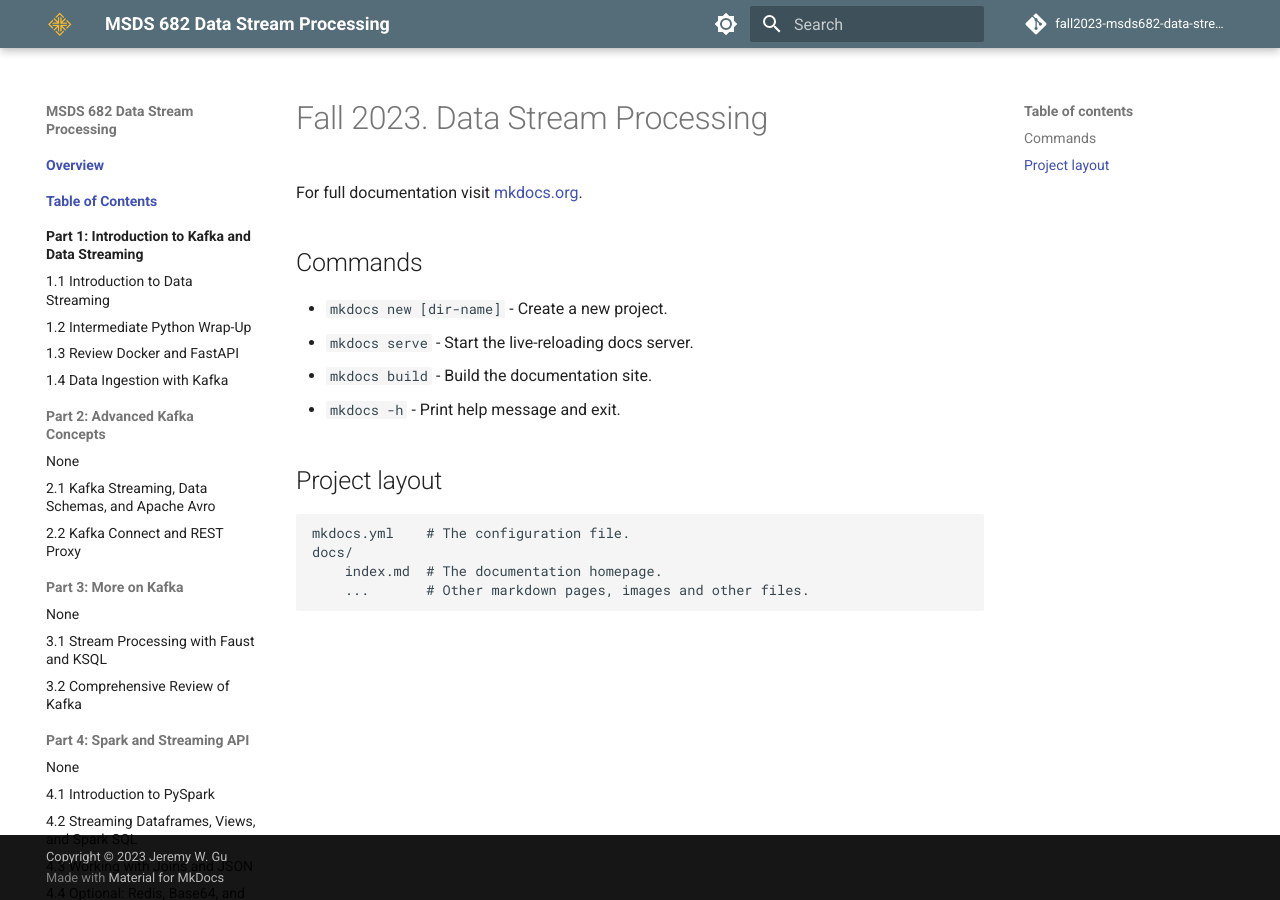
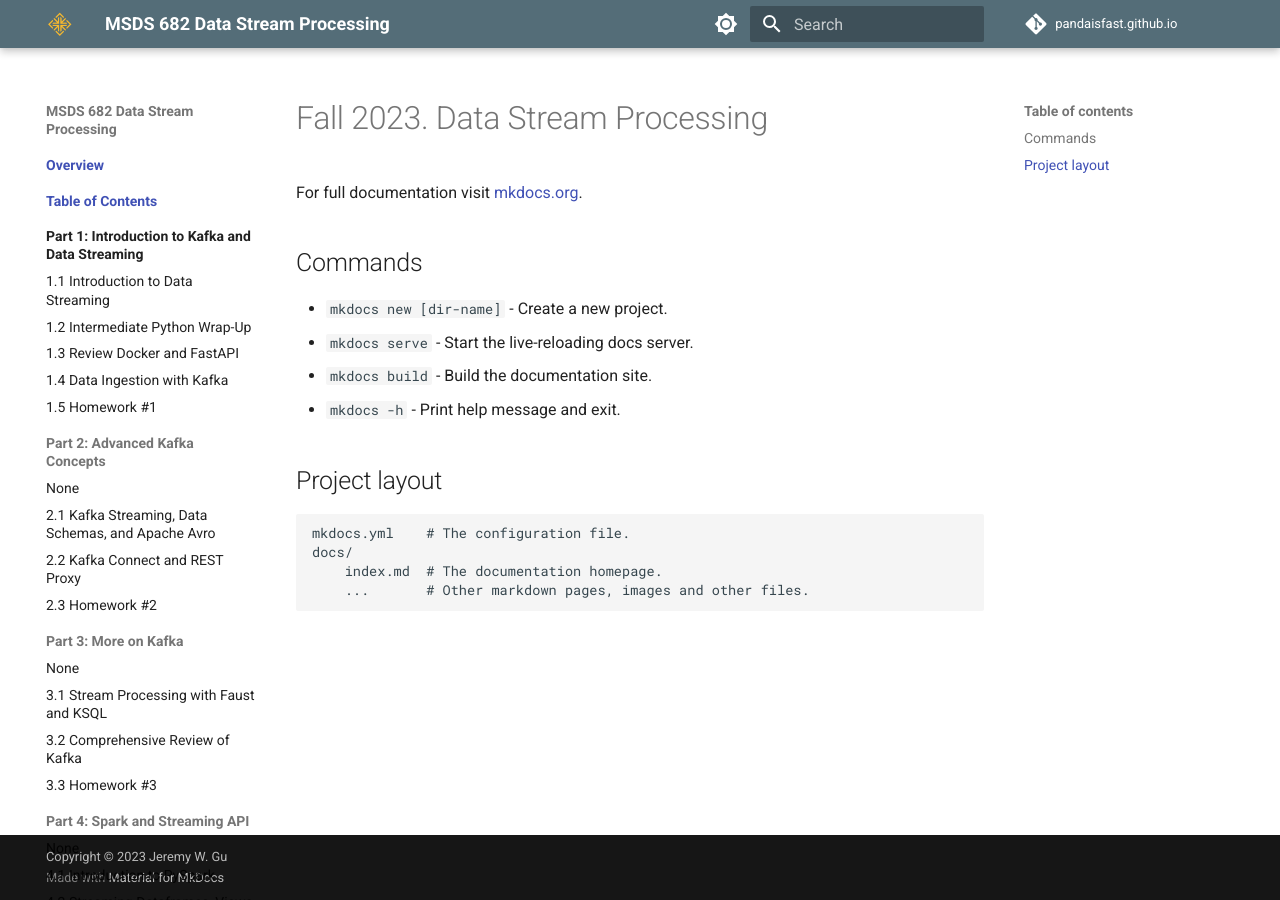
Before and after one commit to pandaisfast/msds682-fall2023-data-streaming, an MkDocs documentation site: the page built from docs/index.md, in a window 1280 px wide. Built offline with MkDocs 1.6.1 and Material for MkDocs 9.7.7, drawn with Linux system fonts in a browser that asks for light colours; comment, search, counter and statistics services are not loaded.

Commit message:
updated with homework and project placeholder

```diff
--- a/mkdocs.yml
+++ b/mkdocs.yml
@@ -1,13 +1,13 @@
 # Basics
 site_name: MSDS 682 Data Stream Processing
-site_url: https://github.com/pandaisfast/fall2023-msds682-data-streaming-processing
+site_url: https://pandaisfast.github.io/msds682-fall2023/
 site_author: Jeremy Gu
 site_description: >-
   Data Streaming, Kafka, MSDS
 
 # Repository
-repo_name: fall2023-msds682-data-streaming-processing
-repo_url: https://github.com/pandaisfast/fall2023-msds682-data-streaming-processing
+repo_name: pandaisfast.github.io
+repo_url: https://github.com/pandaisfast/pandaisfast.github.io
 
 # Change the middle parameter to the default branch, "master" or "main"
 edit_uri: edit/master/docs
@@ -78,7 +78,6 @@
         - en
         - de
         - ja
-        - zh
   - minify: # https://henrywhitaker3.github.io/mkdocs-material-dark-theme/plugins/minification/
       minify_html: true
   # - git-revision-date-localized # Revision date https://henrywhitaker3.github.io/mkdocs-material-dark-theme/plugins/revision-date/
@@ -125,27 +124,34 @@
     - "1.2 Intermediate Python Wrap-Up": ch1/ch1.2.md
     - "1.3 Review Docker and FastAPI": ch1/ch1.3.md
     - "1.4 Data Ingestion with Kafka": ch1/ch1.4.md
+    - "1.5 Homework #1": ch1/ch1.5hw.md
   - "Part 2: Advanced Kafka Concepts":
     - ch2/index.md
     - "2.1 Kafka Streaming, Data Schemas, and Apache Avro": ch2/ch2.1.md
     - "2.2 Kafka Connect and REST Proxy": ch2/ch2.2.md
+    - "2.3 Homework #2": ch2/ch2.3hw.md
   - "Part 3: More on Kafka":
     - ch3/index.md
     - "3.1 Stream Processing with Faust and KSQL": ch3/ch3.1.md
     - "3.2 Comprehensive Review of Kafka": ch3/ch3.2.md
+    - "3.3 Homework #3": ch3/ch3.3hw.md
   - "Part 4: Spark and Streaming API":
     - ch4/index.md
     - "4.1 Introduction to PySpark": ch4/ch4.1.md
     - "4.2 Streaming Dataframes, Views, and Spark SQL": ch4/ch4.2.md
     - "4.3 Working with Joins and JSON": ch4/ch4.3.md
     - "4.4 Optional: Redis, Base64, and JSON": ch4/ch4.4.md
+    - "4.5 Homework #4": ch4/ch4.5hw.md
   - "Part 5: Real-Life Projects":
     - ch5/index.md
     - "5.1 Real-Time ETA Prediction": ch5/ch5.1.md
     - "5.2 Real-Time Fraud Detection": ch5/ch5.2.md
+    - "5.3 Homework #5": ch5/ch5.3hw.md
+  - "Course Project":
+    - "Project Introduction": course_project/project_intro.md
+    - "Project Guidelines": course_project/project_guidelines.md
+    - "Project Examples": course_project/project_examples.md
   - "Appendix 1: Frequently Asked Questions":
     - appendix1/index.md
   - "Appendix 2: Recommended Courses, Books, Videos, Blogs":
     - appendix2/index.md
-  - Changelog:
-    - "Book Updates": changelog.md
```
Also changed, not shown: 1 other file.
